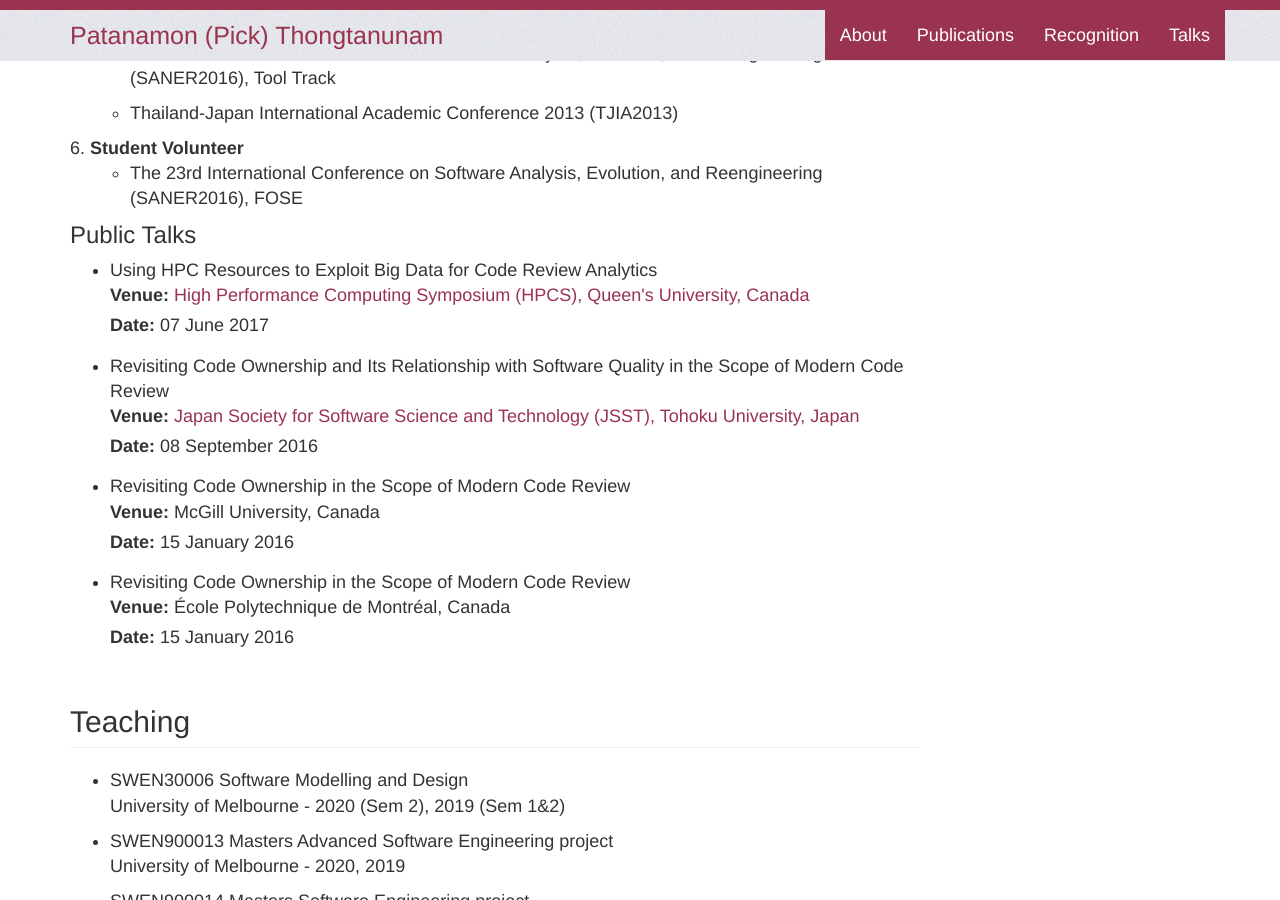
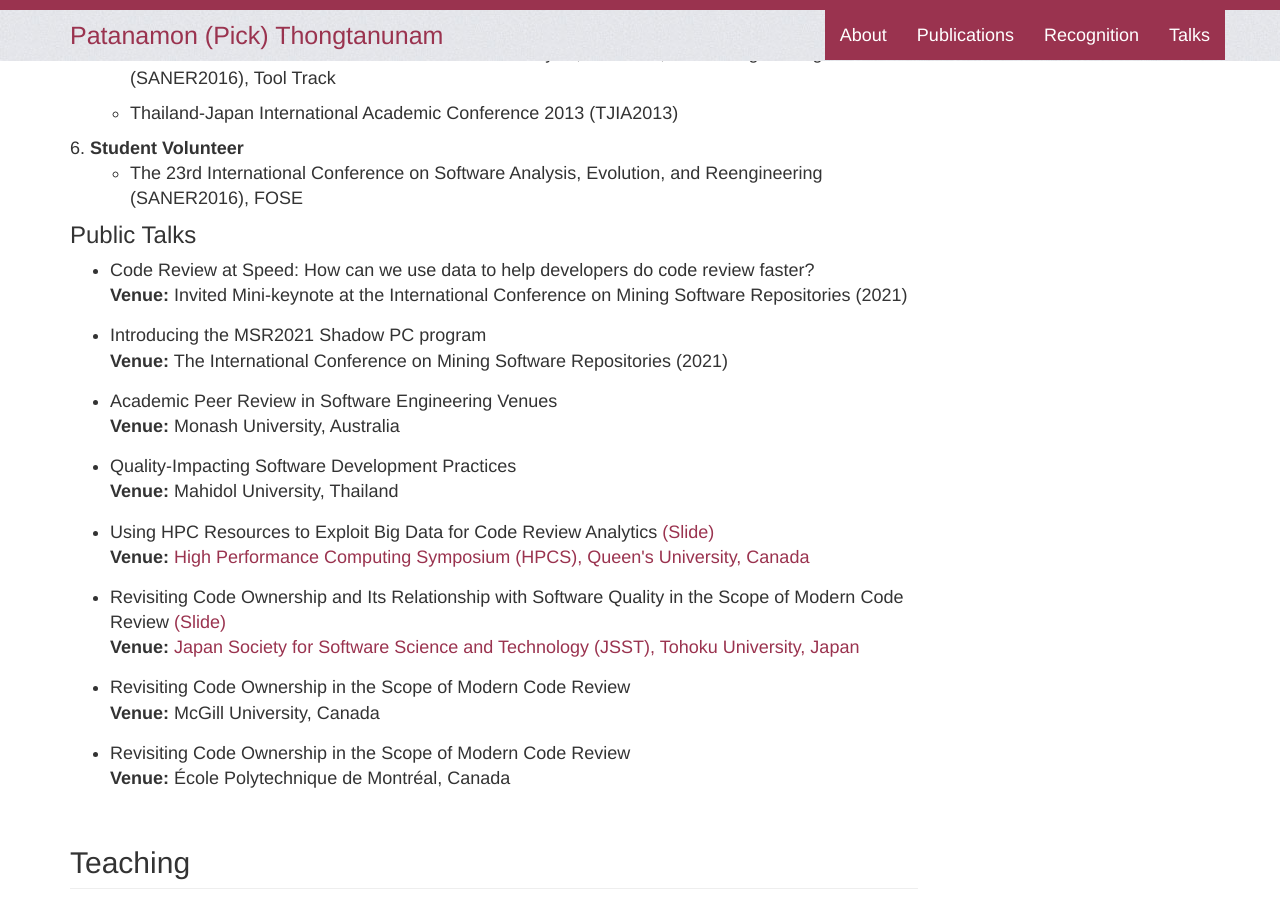
Before and after one commit to patanamon/patanamon.github.io, a Jekyll site: the page built from index.html, in a window 1280 px wide and 900 px high, scrolled down 7865 px. Built offline with Jekyll 4.4.1, drawn with Linux system fonts in a browser that asks for light colours; comment, search, counter and statistics services are not loaded.

Commit message:
update public talks

```diff
--- a/_data/talks.yml
+++ b/_data/talks.yml
@@ -1,19 +1,39 @@
+- title: "Code Review at Speed: How can we use data to help developers do code review faster?"
+  venue: "Invited Mini-keynote at the International Conference on Mining Software Repositories (2021)"
+  year: 2021
+  slide: https://speakerdeck.com/patanamon/code-review-at-speed-how-can-we-use-data-to-help-developers-do-code-review-faster
+
+- title: "Introducing the MSR2021 Shadow PC program"
+  venue: "The International Conference on Mining Software Repositories (2021)"
+  year: 2021
+  slide: https://speakerdeck.com/patanamon/introducing-the-msr2021-shadow-pc-program
+
+- title: "Academic Peer Review in Software Engineering Venues"
+  venue: "Monash University, Australia"
+  year: 2020
+  slide: https://speakerdeck.com/patanamon/academic-peer-review-in-software-engineering-venues
+
+- title: "Quality-Impacting Software Development Practices"
+  venue: Mahidol University, Thailand
+  year: 2019
+  slide: https://speakerdeck.com/patanamon/academic-peer-review-in-software-engineering-venues
+
 - title: "Using HPC Resources to Exploit Big Data for Code Review Analytics"
-  date: 07 June 2017
+  year: 07 June 2017
   venue: "High Performance Computing Symposium (HPCS), Queen's University, Canada"
   venue_link: http://2017.hpcs.ca/
-  slides: https://www.slideshare.net/slideshow/embed_code/key/fSyBMTkOLAm3u8
+  slides: https://www.slideshare.net/patanamon/using-hpc-resources-to-exploit-big-data-for-code-review-analytics
   url: "/assets/publications/Thongtanunam_HPCS2017_using-HPC-Resources-to-Exploit-Big-Data-for-Code-Review-Analytics.pdf"
 
 - title: "Revisiting Code Ownership and Its Relationship with Software Quality in the Scope of Modern Code Review"
-  date: 08 September 2016
+  year: 08 September 2016
   venue_link: https://jssst2016.wordpress.com/
   venue: "Japan Society for Software Science and Technology (JSST), Tohoku University, Japan"
 
 - title: "Revisiting Code Ownership in the Scope of Modern Code Review"
-  date: 15 January 2016
+  year: 15 January 2016
   venue: "McGill University, Canada"
 
 - title: "Revisiting Code Ownership in the Scope of Modern Code Review"
-  date: 15 January 2016
+  year: 15 January 2016
   venue: "École Polytechnique de Montréal, Canada"
--- a/index.html
+++ b/index.html
@@ -98,7 +98,11 @@ layout: default
             <ul class="paper-list">
               {% for talk in site.data.talks %}
               <li>
-                {{talk.title}}<br/>
+                {{talk.title}}
+                {% if talk.venue_link %}
+                 <a href="{{talk.slide}}">(Slide)</a>
+                {% endif %}
+                <br/>
                 <label>Venue:</label>
                 {% if talk.venue_link %}
                     <a href="{{talk.venue_link}}">{{talk.venue}}</a>
@@ -107,7 +111,7 @@ layout: default
                 {% endif %}
                 <br/>
 
-                <label>Date:</label> {{talk.date}}
+
               </li>
               {% endfor %}
             </ul>
```
